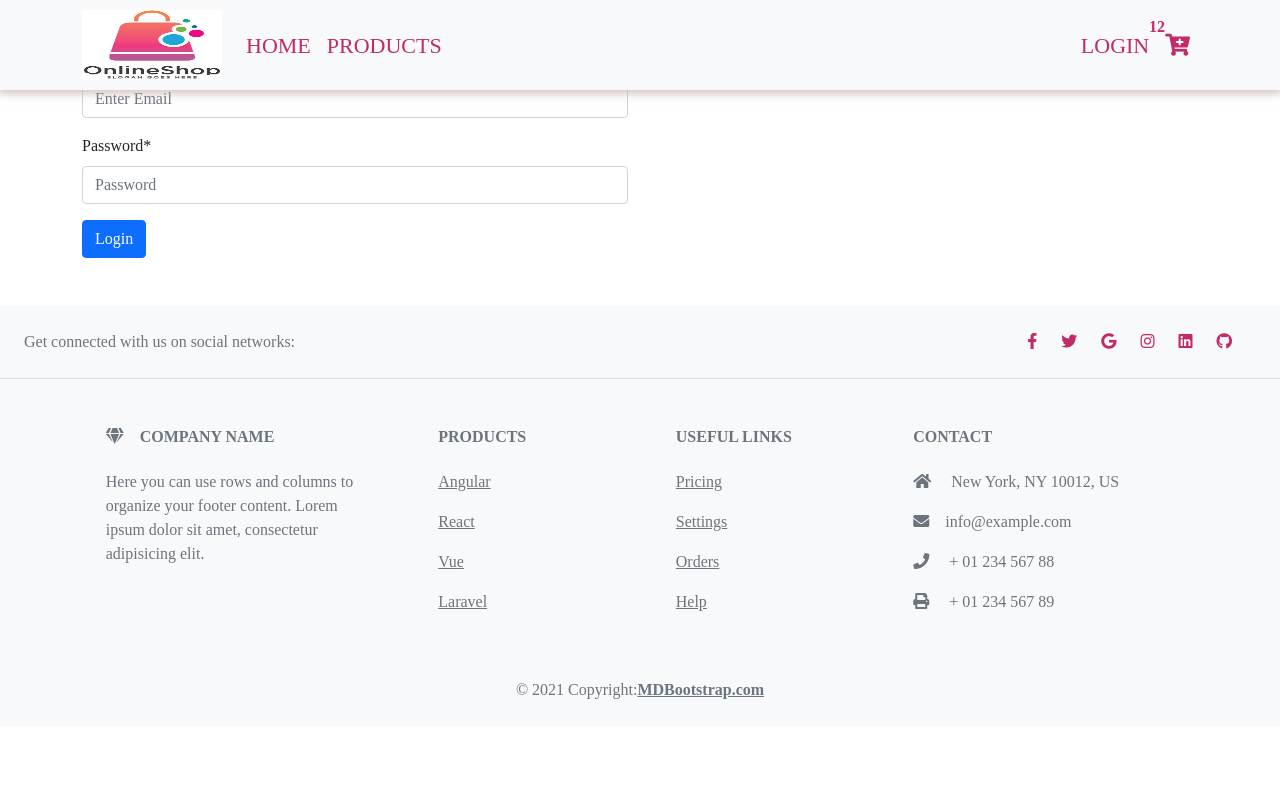
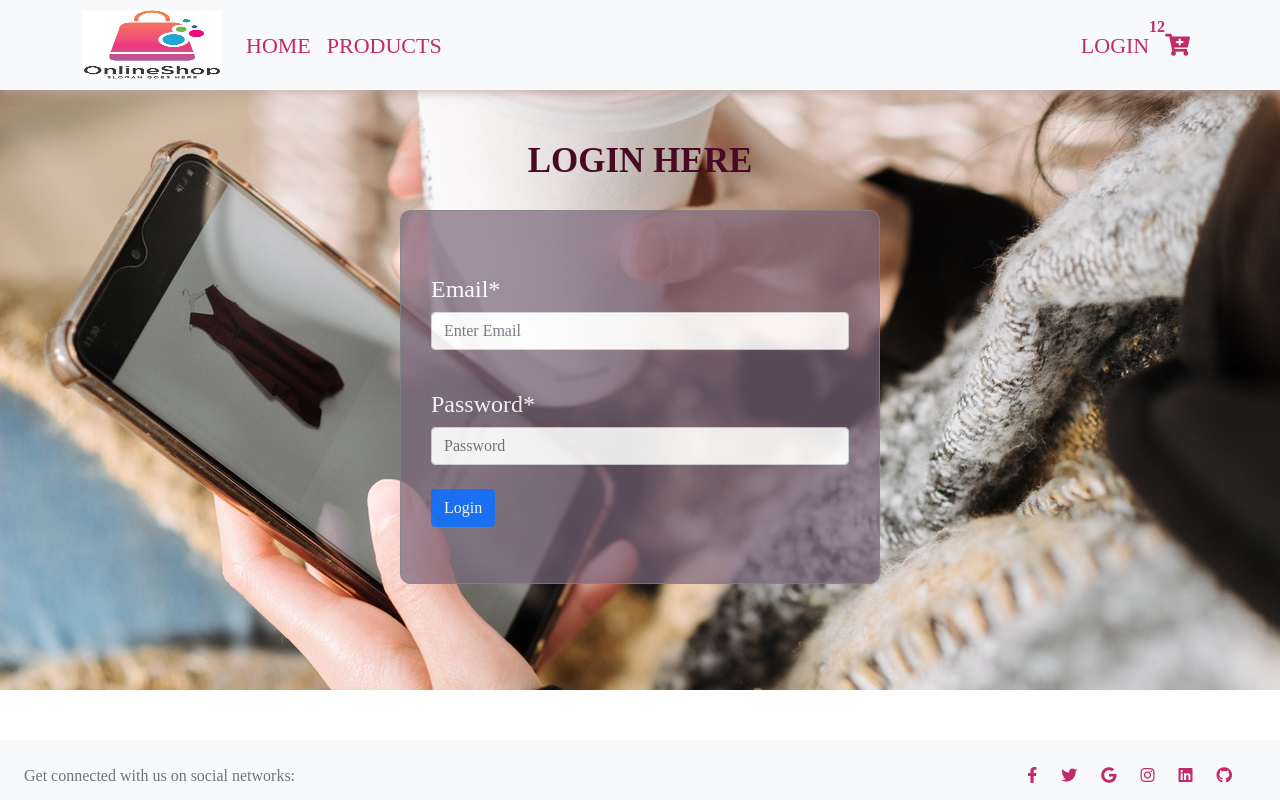
Before and after one commit to jawadahmad3263/eccomeraceProject, a React (Create React App) app: page /Login in a window 1280 px wide. Shown: the top 800 px of the page. Built offline with nearby package versions, Linux system fonts and the light colour scheme.

Commit message:
Styles changed

```diff
--- a/src/components/footer/Ui/FooterUi.js
+++ b/src/components/footer/Ui/FooterUi.js
@@ -2,7 +2,7 @@ import React from "react";
 
 export default function FooterUi() {
   return (
-    <footer className="text-center text-lg-start bg-light text-muted" style={{color:"rgb(194, 42, 105)"}}>
+    <footer className="text-center text-lg-start bg-light text-muted" style={{color:"rgb(194, 42, 105)", marginTop:50}}>
       <section className="d-flex justify-content-center justify-content-lg-between p-4 border-bottom">
         <div className="me-5 d-none d-lg-block">
           <span>Get connected with us on social networks:</span>
--- a/src/pages/Home/UI/HomeUi.js
+++ b/src/pages/Home/UI/HomeUi.js
@@ -9,6 +9,7 @@ export default function HomeUi(props) {
     return (
         <div className={`container ${Styles.homepage}`}>
         <div><SliderHero/></div>
+        <div className="py-5 text-center">
           <h3>Wellcome TO Online Shopping</h3>
           <Link className="btn btn-primary">Jewallary</Link>
         <div className="row gy-5">
@@ -31,5 +32,6 @@ export default function HomeUi(props) {
           })}
         </div>
         </div>
+        </div>
       );
 }
--- a/src/pages/Home/assets/css/HomeUi.module.css
+++ b/src/pages/Home/assets/css/HomeUi.module.css
@@ -1,8 +1,10 @@
 /* home page css */
 
 .homepage{
-    margin-top: 50px;
+    margin-top: 100px;
+
     padding: 40px 0px;
+
 }
 .sizeofimage{
 
--- a/src/pages/Home/container/Home.js
+++ b/src/pages/Home/container/Home.js
@@ -13,7 +13,7 @@ export default function Home() {
     useEffect(()=>{
          dispatch(fetchCategories());
 
-    })
+    },[])
 
     const Products= useSelector((state)=>state.categoriesReducer.category);
 
--- a/src/pages/login/UI/LoginUi.js
+++ b/src/pages/login/UI/LoginUi.js
@@ -3,12 +3,14 @@ import Styles from "../assets/css/LoginUi.module.css";
 export default function LoginUi(props) {
    const {emailLabel,passwordLabel,handleChange,handleLogin,credintial} = props
     return (
-    <div className="container">
-    <div className="row">
-      <div className="col-md-6 col-lg-6">
-        <form className="py-5">
-          <div className="mb-3">
-            <label for="email" className="form-label">
+    <div className={`${Styles.formContainer}`}>
+    <div className="row ">
+      <h3 className={`text-center text-uppercase fw-bold ${Styles.heading} `}>Login Here</h3>
+       <div className="col-md-3"></div>
+      <div className="col-md-6 col-lg-6 ">
+        <form className={`py-5 ${Styles.formStyle}`}>
+          <div className="mb-3 py-3">
+            <label for="email" className="form-label h4">
               {emailLabel}
             </label>
             <input
@@ -19,10 +21,11 @@ export default function LoginUi(props) {
               placeholder={"Enter Email"}
               value={credintial.email}
               onChange={handleChange}
+
             />
           </div>
-          <div className="mb-3">
-            <label for="password" className="form-label">
+          <div className="mb-3 py-2">
+            <label for="password" className="form-label h4">
               {passwordLabel}
             </label>
             <input
@@ -37,14 +40,17 @@ export default function LoginUi(props) {
           </div>
 
           <button
+
             type="submit"
-            className="btn btn-primary"
+            className="btn btn-primary h3"
             onClick={handleLogin}
           >
             Login
           </button>
         </form>
       </div>
+      <div className="col-md-3"> </div>
+
     </div>
   </div>
     )
--- a/src/pages/login/assets/css/LoginUi.module.css
+++ b/src/pages/login/assets/css/LoginUi.module.css
@@ -1 +1,34 @@
 /* Login page css */
+
+.formContainer{
+ margin-top: 90px;
+ padding: 80px 0px;
+ background: url("../images/loginBg.jpg") no-repeat ;
+ background-size: cover;
+ height: 600px;
+ color: white;
+
+
+}
+
+.formStyle{
+    border: 1px solid gray;
+     background-color: rgba(124, 102, 124, 0.781);
+     opacity: 0.9;
+     border-radius: 10px;
+     width: 480px;
+     margin-left: auto;
+     margin-right: auto;
+
+    padding: 60px 30px 20px 30px ;
+
+}
+
+.heading{
+    color:rgb(73, 9, 36);
+    margin-top: -30px;
+    font-size: 35px;
+    padding-bottom: 20px;
+
+    font-family: serif;
+}
```
Also changed, not shown: src/pages/login/assets/images/loginBg.jpg (added).
